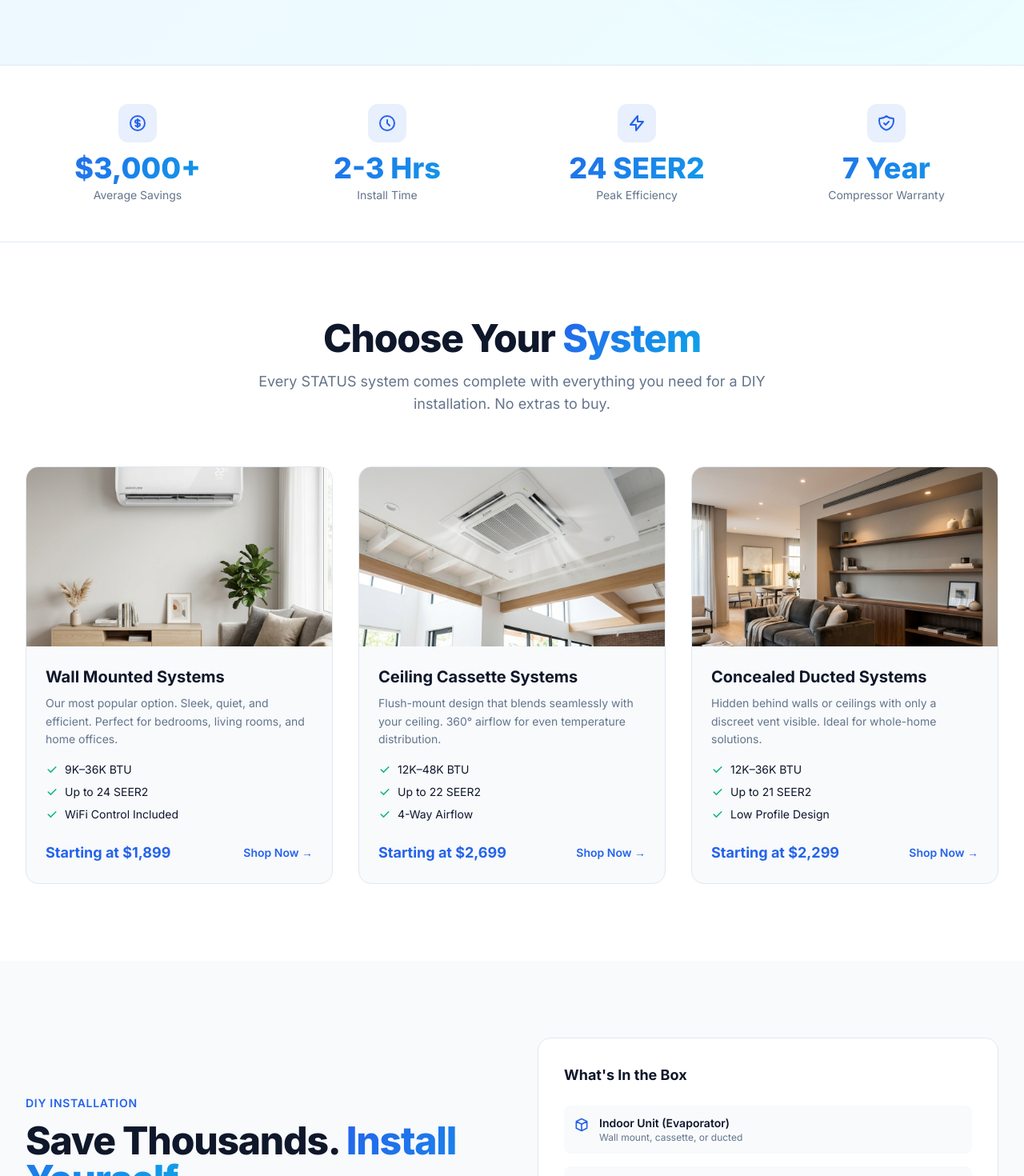
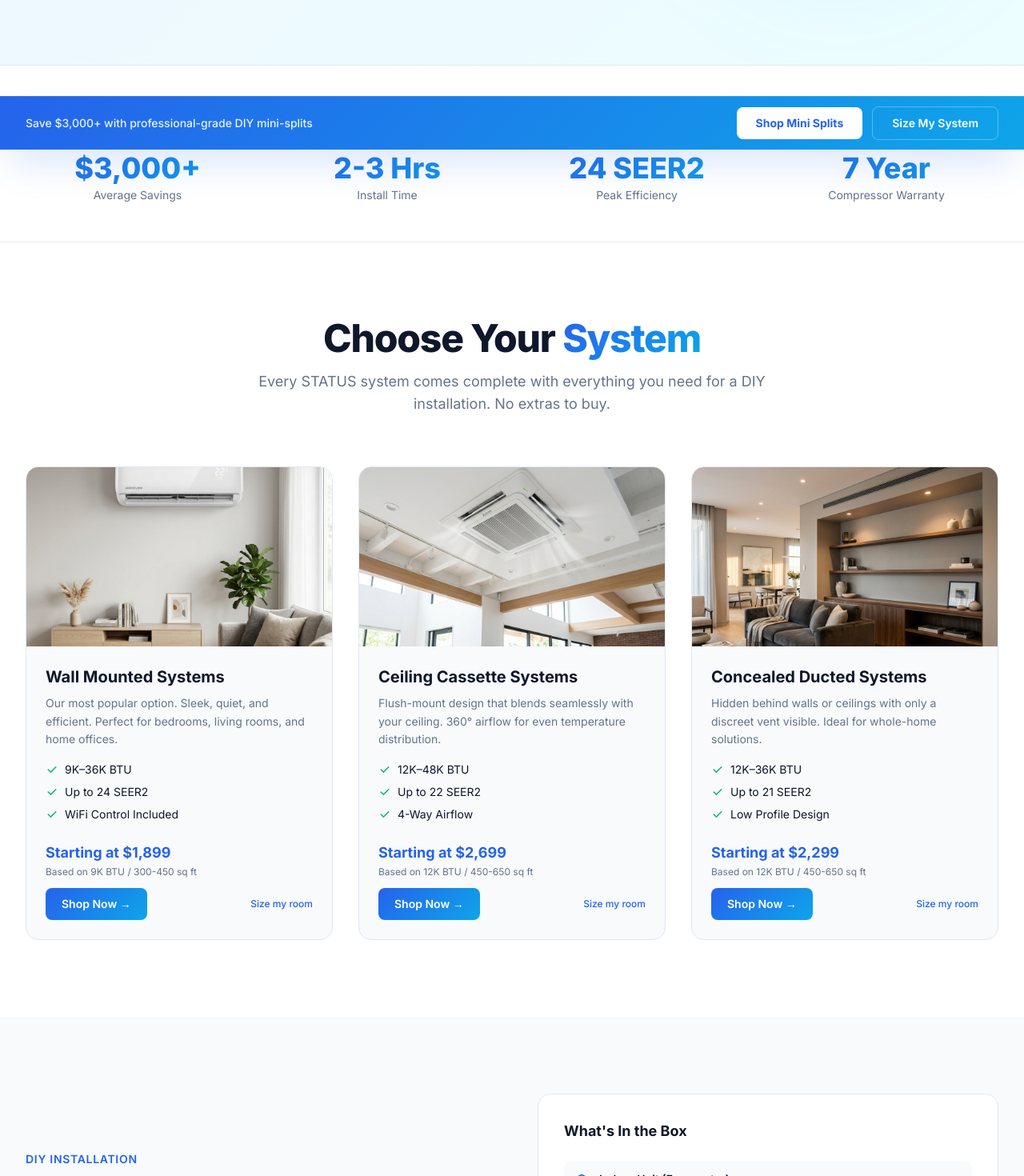
Before and after one commit to Founditmarketing/STATUS, a Next.js app: page / in a window 1280 px wide. Shown: the part 680-2150 px from the top of the page at 80% size. Built offline with nearby package versions, Linux system fonts and the light colour scheme.

Commit message:
UX audit: fix dead links, deep-link products, pricing transparency, enhanced testimonials, sticky CTA

```diff
--- a/src/app/about/page.tsx
+++ b/src/app/about/page.tsx
@@ -99,7 +99,7 @@ export default function About() {
       </section>
 
       {/* Warranty & Guarantees */}
-      <section className="py-20 bg-white">
+      <section id="guarantees" className="py-20 bg-white">
         <div className="max-w-7xl mx-auto px-4 sm:px-6 lg:px-8">
           <div className="text-center max-w-2xl mx-auto mb-16">
             <h2 className="text-4xl font-extrabold tracking-tight mb-4">
--- a/src/app/page.tsx
+++ b/src/app/page.tsx
@@ -1,6 +1,7 @@
 import Link from "next/link";
 import Image from "next/image";
 import FAQ from "@/components/FAQ";
+import ScrollCTA from "@/components/ScrollCTA";
 
 const stats = [
   { value: "$3,000+", label: "Average Savings", icon: "M12 8c-1.657 0-3 .895-3 2s1.343 2 3 2 3 .895 3 2-1.343 2-3 2m0-8c1.11 0 2.08.402 2.599 1M12 8V7m0 1v8m0 0v1m0-1c-1.11 0-2.08-.402-2.599-1M21 12a9 9 0 11-18 0 9 9 0 0118 0z" },
@@ -12,22 +13,28 @@ const stats = [
 const products = [
   {
     title: "Wall Mounted Systems",
+    slug: "wall-mounted",
     description: "Our most popular option. Sleek, quiet, and efficient. Perfect for bedrooms, living rooms, and home offices.",
     price: "Starting at $1,899",
+    priceNote: "Based on 9K BTU / 300-450 sq ft",
     specs: ["9K–36K BTU", "Up to 24 SEER2", "WiFi Control Included"],
     image: "/wall-mount.png",
   },
   {
     title: "Ceiling Cassette Systems",
+    slug: "ceiling-cassette",
     description: "Flush-mount design that blends seamlessly with your ceiling. 360° airflow for even temperature distribution.",
     price: "Starting at $2,699",
+    priceNote: "Based on 12K BTU / 450-650 sq ft",
     specs: ["12K–48K BTU", "Up to 22 SEER2", "4-Way Airflow"],
     image: "/ceiling-cassette.png",
   },
   {
     title: "Concealed Ducted Systems",
+    slug: "concealed-ducted",
     description: "Hidden behind walls or ceilings with only a discreet vent visible. Ideal for whole-home solutions.",
     price: "Starting at $2,299",
+    priceNote: "Based on 12K BTU / 450-650 sq ft",
     specs: ["12K–36K BTU", "Up to 21 SEER2", "Low Profile Design"],
     image: "/ducted-system.png",
   },
@@ -62,28 +69,37 @@ const testimonials = [
     name: "Mike T.",
     location: "Denver, CO",
     rating: 5,
+    product: "12K BTU Wall Mount",
+    installTime: "2 hours",
+    verified: true,
   },
   {
     quote: "Saved over $4,000 compared to the quotes I got from local HVAC companies. The pre-charged lineset made installation a breeze.",
     name: "Sarah L.",
     location: "Minneapolis, MN",
     rating: 5,
+    product: "18K BTU Wall Mount",
+    installTime: "3 hours",
+    verified: true,
   },
   {
     quote: "We've installed 3 STATUS units in our home now. The ceiling cassette in the living room is whisper quiet and looks amazing.",
     name: "Carlos R.",
     location: "Seattle, WA",
     rating: 5,
+    product: "12K BTU Ceiling Cassette",
+    installTime: "2.5 hours",
+    verified: true,
   },
 ];
 
 const resources = [
-  { title: "Sizing Guide", description: "Learn how to properly size your mini-split system for maximum efficiency and comfort.", icon: "M9 7h6m0 10v-3m-3 3h.01M9 17h.01M9 14h.01M12 14h.01M15 11h.01M12 11h.01M9 11h.01M7 21h10a2 2 0 002-2V5a2 2 0 00-2-2H7a2 2 0 00-2 2v14a2 2 0 002 2z" },
-  { title: "Installation Guide", description: "Step-by-step instructions with photos and video for every system type we sell.", icon: "M19.428 15.428a2 2 0 00-1.022-.547l-2.387-.477a6 6 0 00-3.86.517l-.318.158a6 6 0 01-3.86.517L6.05 15.21a2 2 0 00-1.806.547M8 4h8l-1 1v5.172a2 2 0 00.586 1.414l5 5c1.26 1.26.367 3.414-1.415 3.414H4.828c-1.782 0-2.674-2.154-1.414-3.414l5-5A2 2 0 009 10.172V5L8 4z" },
-  { title: "Brand Comparison", description: "See how STATUS stacks up against MrCool, Senville, Pioneer, and other DIY brands.", icon: "M9 19v-6a2 2 0 00-2-2H5a2 2 0 00-2 2v6a2 2 0 002 2h2a2 2 0 002-2zm0 0V9a2 2 0 012-2h2a2 2 0 012 2v10m-6 0a2 2 0 002 2h2a2 2 0 002-2m0 0V5a2 2 0 012-2h2a2 2 0 012 2v14a2 2 0 01-2 2h-2a2 2 0 01-2-2z" },
-  { title: "BTU Calculator", description: "Input your room dimensions and get an instant BTU recommendation for your space.", icon: "M9 3v2m6-2v2M9 19v2m6-2v2M5 9H3m2 6H3m18-6h-2m2 6h-2M7 19h10a2 2 0 002-2V7a2 2 0 00-2-2H7a2 2 0 00-2 2v10a2 2 0 002 2zM9 9h6v6H9V9z" },
-  { title: "Blog & Guides", description: "Tips on energy efficiency, maintenance, rebate programs, and getting the most from your system.", icon: "M19 20H5a2 2 0 01-2-2V6a2 2 0 012-2h10a2 2 0 012 2v1m2 13a2 2 0 01-2-2V7m2 13a2 2 0 002-2V9a2 2 0 00-2-2h-2m-4-3H9M7 16h6M7 8h6v4H7V8z" },
-  { title: "FAQ", description: "Answers to the most common questions about our systems, installation, and warranties.", icon: "M8.228 9c.549-1.165 2.03-2 3.772-2 2.21 0 4 1.343 4 3 0 1.4-1.278 2.575-3.006 2.907-.542.104-.994.54-.994 1.093m0 3h.01M21 12a9 9 0 11-18 0 9 9 0 0118 0z" },
+  { title: "Sizing Guide", description: "Learn how to properly size your mini-split system for maximum efficiency and comfort.", icon: "M9 7h6m0 10v-3m-3 3h.01M9 17h.01M9 14h.01M12 14h.01M15 11h.01M12 11h.01M9 11h.01M7 21h10a2 2 0 002-2V5a2 2 0 00-2-2H7a2 2 0 00-2 2v14a2 2 0 002 2z", href: "/tools#sizing" },
+  { title: "Installation Guide", description: "Step-by-step instructions with photos and video for every system type we sell.", icon: "M19.428 15.428a2 2 0 00-1.022-.547l-2.387-.477a6 6 0 00-3.86.517l-.318.158a6 6 0 01-3.86.517L6.05 15.21a2 2 0 00-1.806.547M8 4h8l-1 1v5.172a2 2 0 00.586 1.414l5 5c1.26 1.26.367 3.414-1.415 3.414H4.828c-1.782 0-2.674-2.154-1.414-3.414l5-5A2 2 0 009 10.172V5L8 4z", href: "/support#guides" },
+  { title: "Brand Comparison", description: "See how STATUS stacks up against MrCool, Senville, Pioneer, and other DIY brands.", icon: "M9 19v-6a2 2 0 00-2-2H5a2 2 0 00-2 2v6a2 2 0 002 2h2a2 2 0 002-2zm0 0V9a2 2 0 012-2h2a2 2 0 012 2v10m-6 0a2 2 0 002 2h2a2 2 0 002-2m0 0V5a2 2 0 012-2h2a2 2 0 012 2v14a2 2 0 01-2 2h-2a2 2 0 01-2-2z", href: "/tools#comparison" },
+  { title: "BTU Calculator", description: "Input your room dimensions and get an instant BTU recommendation for your space.", icon: "M9 3v2m6-2v2M9 19v2m6-2v2M5 9H3m2 6H3m18-6h-2m2 6h-2M7 19h10a2 2 0 002-2V7a2 2 0 00-2-2H7a2 2 0 00-2 2v10a2 2 0 002 2zM9 9h6v6H9V9z", href: "/tools#calculator" },
+  { title: "Blog & Guides", description: "Tips on energy efficiency, maintenance, rebate programs, and getting the most from your system.", icon: "M19 20H5a2 2 0 01-2-2V6a2 2 0 012-2h10a2 2 0 012 2v1m2 13a2 2 0 01-2-2V7m2 13a2 2 0 002-2V9a2 2 0 00-2-2h-2m-4-3H9M7 16h6M7 8h6v4H7V8z", href: "/support" },
+  { title: "FAQ", description: "Answers to the most common questions about our systems, installation, and warranties.", icon: "M8.228 9c.549-1.165 2.03-2 3.772-2 2.21 0 4 1.343 4 3 0 1.4-1.278 2.575-3.006 2.907-.542.104-.994.54-.994 1.093m0 3h.01M21 12a9 9 0 11-18 0 9 9 0 0118 0z", href: "#faq" },
 ];
 
 export default function Home() {
@@ -123,7 +139,7 @@ export default function Home() {
                 </svg>
               </Link>
               <Link
-                href="/tools"
+                href="/tools#calculator"
                 className="bg-white border-2 border-border text-foreground px-8 py-4 rounded-xl text-base font-semibold hover:border-primary/30 transition-colors inline-flex items-center gap-2"
               >
                 Size My System
@@ -145,7 +161,13 @@ export default function Home() {
             </div>
           </div>
         </div>
+
+        {/* Sentinel for ScrollCTA IntersectionObserver */}
+        <div id="hero-sentinel" className="absolute bottom-0 h-1 w-full" aria-hidden="true" />
       </section>
+
+      {/* ScrollCTA - appears when hero scrolls out of view */}
+      <ScrollCTA />
 
       {/* Stats Section */}
       <section className="border-y border-border bg-white">
@@ -209,10 +231,16 @@ export default function Home() {
                     ))}
                   </ul>
 
+                  <div className="mb-3">
+                    <span className="text-lg font-bold text-primary">{product.price}</span>
+                    <p className="text-xs text-muted mt-0.5">{product.priceNote}</p>
+                  </div>
                   <div className="flex items-center justify-between">
-                    <span className="text-lg font-bold text-primary">{product.price}</span>
-                    <Link href="/products" className="text-primary text-sm font-semibold hover:underline">
+                    <Link href={`/products#${product.slug}`} className="gradient-bg text-white px-5 py-2.5 rounded-lg text-sm font-semibold hover:opacity-90 transition-opacity">
                       Shop Now &rarr;
+                    </Link>
+                    <Link href="/tools#calculator" className="text-primary text-xs font-medium hover:underline">
+                      Size my room
                     </Link>
                   </div>
                 </div>
@@ -390,7 +418,7 @@ export default function Home() {
       {/* Testimonials */}
       <section className="py-24 bg-surface">
         <div className="max-w-7xl mx-auto px-4 sm:px-6 lg:px-8">
-          <div className="text-center max-w-2xl mx-auto mb-16">
+          <div className="text-center max-w-2xl mx-auto mb-6">
             <h2 className="text-4xl sm:text-5xl font-extrabold tracking-tight mb-4">
               What Our Customers <span className="gradient-text">Say</span>
             </h2>
@@ -399,17 +427,49 @@ export default function Home() {
             </p>
           </div>
 
+          {/* Aggregate review score */}
+          <div className="flex items-center justify-center gap-3 mb-12">
+            <div className="flex gap-0.5">
+              {Array.from({ length: 5 }).map((_, i) => (
+                <svg key={i} className="w-5 h-5 text-warning" fill="currentColor" viewBox="0 0 20 20">
+                  <path d="M9.049 2.927c.3-.921 1.603-.921 1.902 0l1.07 3.292a1 1 0 00.95.69h3.462c.969 0 1.371 1.24.588 1.81l-2.8 2.034a1 1 0 00-.364 1.118l1.07 3.292c.3.921-.755 1.688-1.54 1.118l-2.8-2.034a1 1 0 00-1.175 0l-2.8 2.034c-.784.57-1.838-.197-1.539-1.118l1.07-3.292a1 1 0 00-.364-1.118L2.98 8.72c-.783-.57-.38-1.81.588-1.81h3.461a1 1 0 00.951-.69l1.07-3.292z" />
+                </svg>
+              ))}
+            </div>
+            <span className="font-bold text-lg">4.8/5</span>
+            <span className="text-muted text-sm">from 2,300+ verified reviews</span>
+          </div>
+
           <div className="grid md:grid-cols-3 gap-8">
             {testimonials.map((t) => (
               <div key={t.name} className="bg-white rounded-2xl p-8 border border-border hover:shadow-lg transition-shadow">
-                <div className="flex gap-1 mb-4">
+                {/* Verified badge & product tag */}
+                <div className="flex items-center justify-between mb-4">
+                  <div className="flex gap-1">
                     {Array.from({ length: t.rating }).map((_, i) => (
                       <svg key={i} className="w-5 h-5 text-warning" fill="currentColor" viewBox="0 0 20 20">
                         <path d="M9.049 2.927c.3-.921 1.603-.921 1.902 0l1.07 3.292a1 1 0 00.95.69h3.462c.969 0 1.371 1.24.588 1.81l-2.8 2.034a1 1 0 00-.364 1.118l1.07 3.292c.3.921-.755 1.688-1.54 1.118l-2.8-2.034a1 1 0 00-1.175 0l-2.8 2.034c-.784.57-1.838-.197-1.539-1.118l1.07-3.292a1 1 0 00-.364-1.118L2.98 8.72c-.783-.57-.38-1.81.588-1.81h3.461a1 1 0 00.951-.69l1.07-3.292z" />
                       </svg>
                     ))}
                   </div>
+                  {t.verified && (
+                    <span className="inline-flex items-center gap-1 text-xs font-semibold text-success bg-green-50 px-2 py-1 rounded-full">
+                      <svg className="w-3 h-3" fill="currentColor" viewBox="0 0 20 20">
+                        <path fillRule="evenodd" d="M16.707 5.293a1 1 0 010 1.414l-8 8a1 1 0 01-1.414 0l-4-4a1 1 0 011.414-1.414L8 12.586l7.293-7.293a1 1 0 011.414 0z" clipRule="evenodd" />
+                      </svg>
+                      Verified Purchase
+                    </span>
+                  )}
+                </div>
+
                 <p className="text-foreground leading-relaxed mb-6">&ldquo;{t.quote}&rdquo;</p>
+
+                {/* Product & install time tags */}
+                <div className="flex flex-wrap gap-2 mb-4">
+                  <span className="text-xs bg-primary/10 text-primary font-medium px-2 py-1 rounded-full">{t.product}</span>
+                  <span className="text-xs bg-surface-2 text-muted font-medium px-2 py-1 rounded-full">Installed in {t.installTime}</span>
+                </div>
+
                 <div>
                   <p className="font-semibold">{t.name}</p>
                   <p className="text-sm text-muted">{t.location}</p>
@@ -435,7 +495,7 @@ export default function Home() {
               </p>
               <div className="flex flex-wrap justify-center gap-4">
                 <Link
-                  href="/tools"
+                  href="/tools#rebates"
                   className="bg-white text-primary font-semibold px-8 py-4 rounded-xl hover:bg-white/90 transition-colors inline-flex items-center gap-2"
                 >
                   Check Your Rebates
@@ -471,7 +531,7 @@ export default function Home() {
             {resources.map((resource) => (
               <Link
                 key={resource.title}
-                href="/tools"
+                href={resource.href}
                 className="group bg-surface rounded-2xl p-6 border border-border hover:border-primary/30 hover:shadow-lg hover:shadow-primary/5 transition-all"
               >
                 <div className="w-12 h-12 rounded-xl bg-primary/10 flex items-center justify-center mb-4 group-hover:bg-primary/20 transition-colors">
@@ -488,7 +548,9 @@ export default function Home() {
       </section>
 
       {/* FAQ */}
+      <div id="faq">
         <FAQ />
+      </div>
     </>
   );
 }
--- a/src/app/products/page.tsx
+++ b/src/app/products/page.tsx
@@ -10,6 +10,7 @@ const categoryImages: Record<string, string> = {
 const systems = [
   {
     category: "Wall Mounted",
+    slug: "wall-mounted",
     description: "Most popular. Sleek indoor unit mounts high on any wall.",
     items: [
       { name: "9K BTU Wall Mount", seer: "24 SEER2", area: "300-450 sq ft", price: "$1,899", features: ["Hyper Heat to -13°F", "WiFi Control", "Inverter Compressor"] },
@@ -21,6 +22,7 @@ const systems = [
   },
   {
     category: "Ceiling Cassette",
+    slug: "ceiling-cassette",
     description: "Flush-mount in ceiling with 360° airflow distribution.",
     items: [
       { name: "12K BTU Cassette", seer: "22 SEER2", area: "450-650 sq ft", price: "$2,699", features: ["4-Way Airflow", "WiFi Control", "Auto Swing Louvers"] },
@@ -30,6 +32,7 @@ const systems = [
   },
   {
     category: "Concealed Ducted",
+    slug: "concealed-ducted",
     description: "Hidden behind walls/ceilings. Only a discreet vent is visible.",
     items: [
       { name: "12K BTU Ducted", seer: "21 SEER2", area: "450-650 sq ft", price: "$2,299", features: ["Low Profile Design", "WiFi Control", "External Static Pressure"] },
@@ -76,7 +79,7 @@ export default function Products() {
 
       {/* Product Listings */}
       {systems.map((category) => (
-        <section key={category.category} className="py-16 bg-white border-b border-border last:border-b-0">
+        <section key={category.category} id={category.slug} className="py-16 bg-white border-b border-border last:border-b-0">
           <div className="max-w-7xl mx-auto px-4 sm:px-6 lg:px-8">
             <div className="mb-10">
               <h2 className="text-3xl font-extrabold mb-2">{category.category} <span className="gradient-text">Systems</span></h2>
@@ -129,7 +132,7 @@ export default function Products() {
       ))}
 
       {/* Accessories */}
-      <section className="py-16 bg-surface">
+      <section id="accessories" className="py-16 bg-surface">
         <div className="max-w-7xl mx-auto px-4 sm:px-6 lg:px-8">
           <h2 className="text-3xl font-extrabold mb-2">Accessories &amp; <span className="gradient-text">Add-Ons</span></h2>
           <p className="text-muted mb-10">Everything else you might need for your installation.</p>
--- a/src/app/support/page.tsx
+++ b/src/app/support/page.tsx
@@ -56,7 +56,7 @@ export default function Support() {
       </section>
 
       {/* Support Options */}
-      <section className="py-20 bg-white">
+      <section id="guides" className="py-20 bg-white">
         <div className="max-w-7xl mx-auto px-4 sm:px-6 lg:px-8">
           <div className="grid sm:grid-cols-2 lg:grid-cols-4 gap-6">
             {supportOptions.map((option) => (
@@ -78,7 +78,7 @@ export default function Support() {
       </section>
 
       {/* Troubleshooting */}
-      <section className="py-20 bg-surface">
+      <section id="troubleshooting" className="py-20 bg-surface">
         <div className="max-w-4xl mx-auto px-4 sm:px-6 lg:px-8">
           <h2 className="text-3xl font-extrabold text-center mb-12">
             Common <span className="gradient-text">Troubleshooting</span>
@@ -95,7 +95,7 @@ export default function Support() {
       </section>
 
       {/* Contact Form */}
-      <section className="py-20 bg-white">
+      <section id="contact" className="py-20 bg-white">
         <div className="max-w-2xl mx-auto px-4 sm:px-6 lg:px-8">
           <div className="text-center mb-12">
             <h2 className="text-3xl font-extrabold mb-4">
--- /dev/null
+++ b/src/components/ScrollCTA.tsx
@@ -0,0 +1,68 @@
+"use client";
+
+import Link from "next/link";
+import { useState, useEffect, useRef } from "react";
+
+export default function ScrollCTA() {
+  const [visible, setVisible] = useState(false);
+  const sentinelRef = useRef<HTMLDivElement>(null);
+
+  useEffect(() => {
+    const sentinel = document.getElementById("hero-sentinel");
+    if (!sentinel) return;
+
+    const observer = new IntersectionObserver(
+      ([entry]) => {
+        setVisible(!entry.isIntersecting);
+      },
+      { threshold: 0 }
+    );
+
+    observer.observe(sentinel);
+    return () => observer.disconnect();
+  }, []);
+
+  return (
+    <>
+      {/* Sentinel element placed at bottom of hero via id */}
+      <div
+        ref={sentinelRef}
+        id="scroll-cta-sentinel"
+        className="absolute bottom-0 h-1 w-full pointer-events-none"
+        aria-hidden="true"
+      />
+
+      {/* Sticky CTA bar */}
+      <div
+        className={`fixed bottom-0 left-0 right-0 z-40 transition-transform duration-300 ease-out ${
+          visible ? "translate-y-0" : "translate-y-full"
+        }`}
+        style={{ willChange: "transform" }}
+        role="complementary"
+        aria-label="Quick actions"
+      >
+        <div className="gradient-bg border-t border-white/10 shadow-2xl shadow-primary/20">
+          <div className="max-w-7xl mx-auto px-4 sm:px-6 lg:px-8 py-3 flex items-center justify-between gap-4">
+            <p className="hidden sm:block text-white/90 text-sm font-medium">
+              Save $3,000+ with professional-grade DIY mini-splits
+            </p>
+            <div className="flex items-center gap-3 w-full sm:w-auto">
+              <Link
+                href="/products"
+                className="flex-1 sm:flex-none bg-white text-primary px-6 py-2.5 rounded-lg text-sm font-bold hover:bg-white/90 transition-colors text-center"
+              >
+                Shop Mini Splits
+              </Link>
+              <Link
+                href="/tools#calculator"
+                className="flex-1 sm:flex-none border border-white/30 text-white px-6 py-2.5 rounded-lg text-sm font-semibold hover:bg-white/10 transition-colors text-center"
+              >
+                Size My System
+              </Link>
+            </div>
+          </div>
+        </div>
+      </div>
+    </>
+  );
+}
```
Also changed, not shown: src/app/globals.css (+18 -0 lines), src/app/tools/page.tsx (+4 -4 lines), src/components/Footer.tsx (+49 -23 lines). Lines whose indentation alone changed are shown as unchanged.
